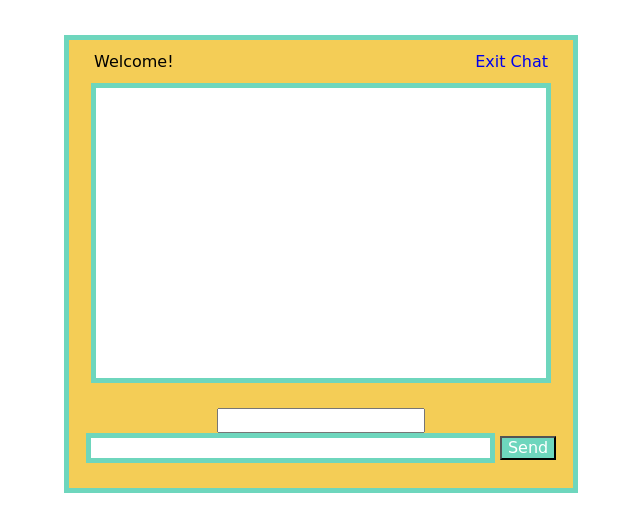
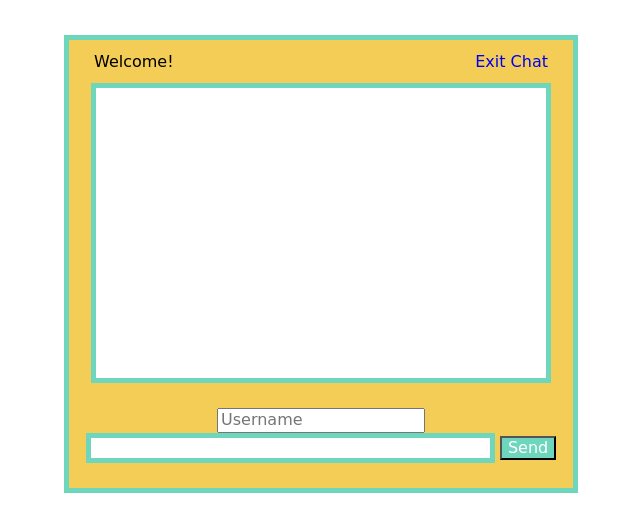
Before and after one commit to TIY-Charleston-Front-End-May2016/gabe-amanda, a website: page index.html in a window 1280 px wide. Shown: the whole page, without its empty margins (319-959 px from the left). Drawn offline with nearby package versions, Linux system fonts and the light colour scheme; no server answers; a web font is replaced by a local one.

Commit message:
multi user interaction is complete. now need to style

```diff
--- a/index.html
+++ b/index.html
@@ -20,7 +20,7 @@
     <div class="chatbox"></div>
 
     <form name="message" action="">
-        <input class="usernameval" name="username" name="name" value=""/>
+        <input class="usernameval" name="username" name="name" value="" placeholder="Username"/>
         <input class="messageval"name=usermessage" type="text" id="usermsg" size="63" />
         <input name="submitmessage" type="submit"  id="submitmsg" value="Send" />
     </form>
```
